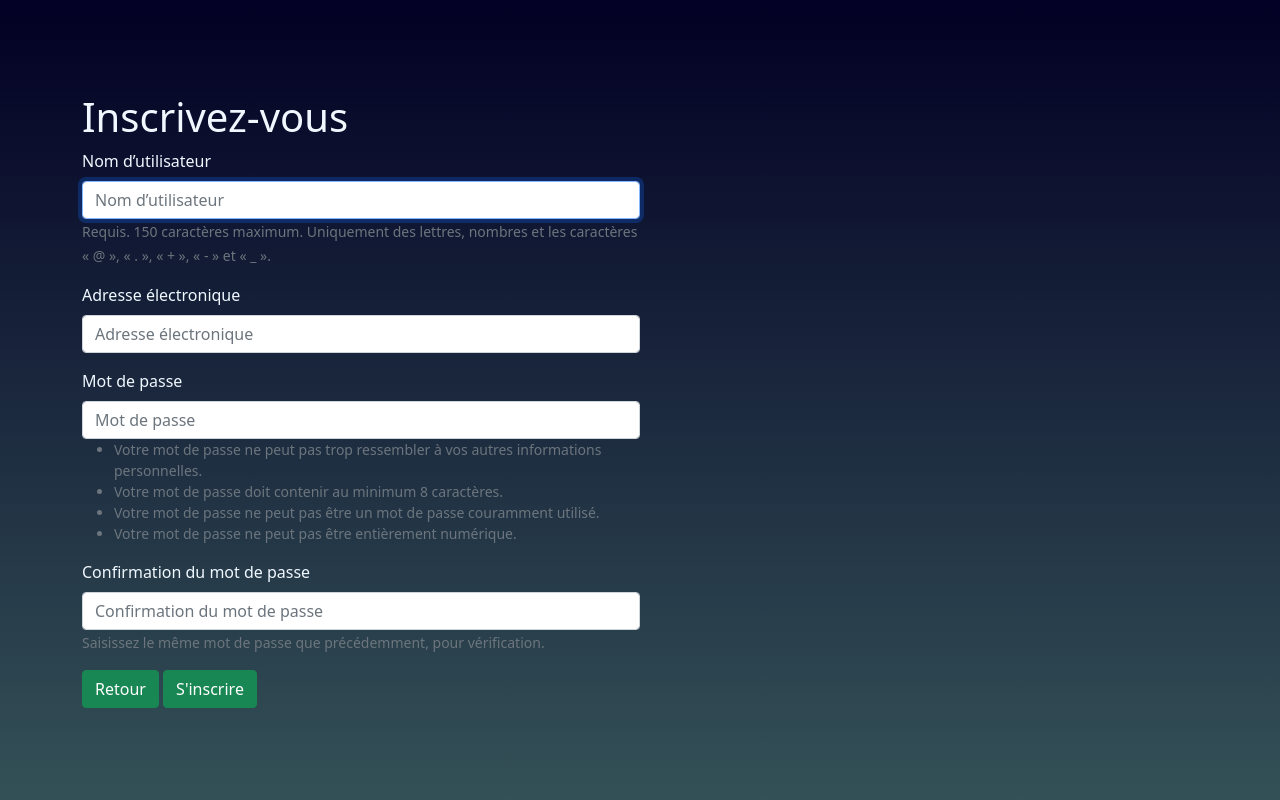
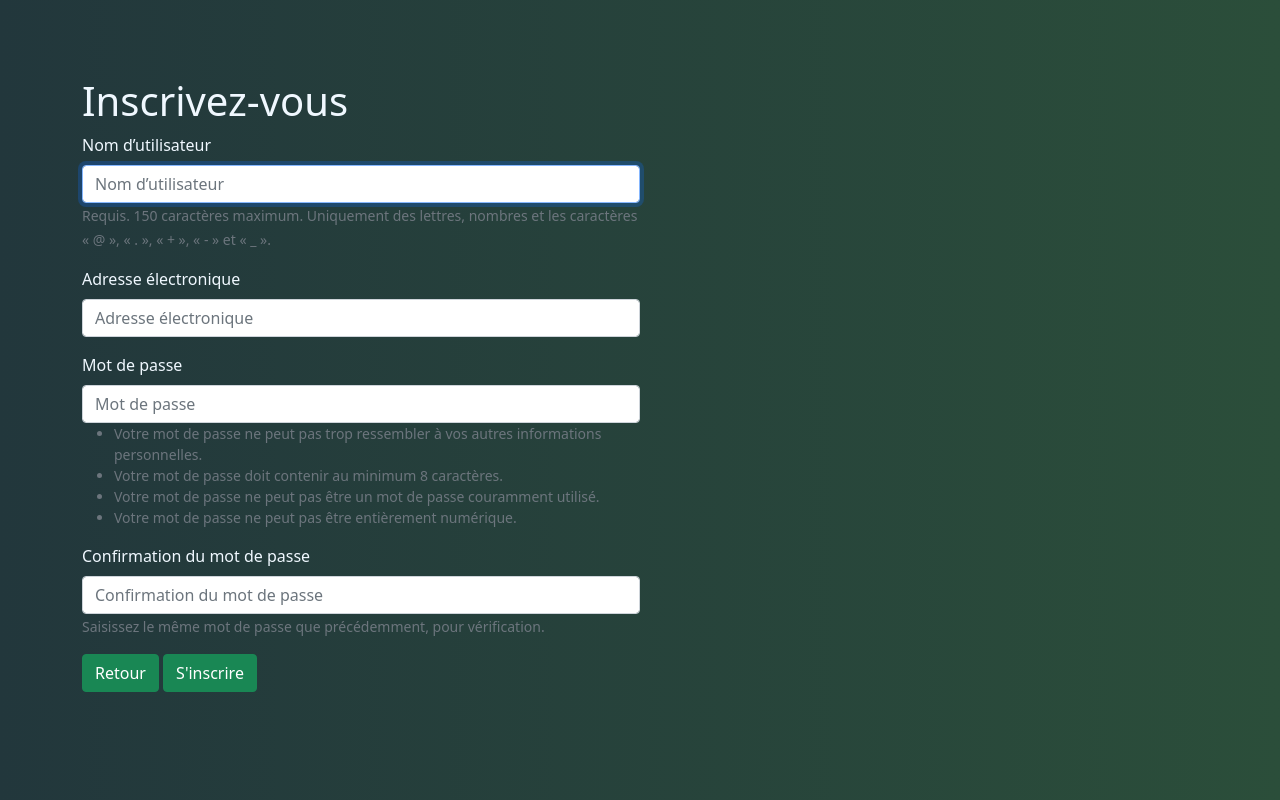
Before and after one commit to Remi-hub/LITReview, a Django app: page /accounts/signup/ in a window 1280 px wide. Run offline with Django 3.2, Linux system fonts and the light colour scheme; some libraries are stand-ins or nearby versions.

Commit message:
changed background, add style to p, btn & img

```diff
--- a/LITReview/static/main.css
+++ b/LITReview/static/main.css
@@ -1,7 +1,8 @@
 body{
-    background: rgb(2,0,36);
-    background: linear-gradient(180deg, rgba(2,0,36,1) 0%, rgba(52,81,87,1) 100%, rgba(0,212,255,1) 100%);
-    min-height: 100vh;
+    background: #093028;  /* fallback for old browsers */
+    background: -webkit-linear-gradient(to left, #2B4E3A, #22373C);  /* Chrome 10-25, Safari 5.1-6 */
+    background: linear-gradient(to left, #2B4E3A, #22373C); /* W3C, IE 10+/ Edge, Firefox 16+, Chrome 26+, Opera 12+, Safari 7+ */
+
 }
 
 h1{
@@ -15,3 +16,24 @@
 label{
     color: aliceblue;
 }
+
+p{
+    color: aliceblue;
+}
+
+.btn{
+    margin-bottom: 2rem;
+}
+
+img {
+  display: block;
+  max-width:460px;
+  max-height:200px;
+  width: auto;
+  height: auto;
+  margin-right: 20px;
+}
+
+
+
+/**/
```
